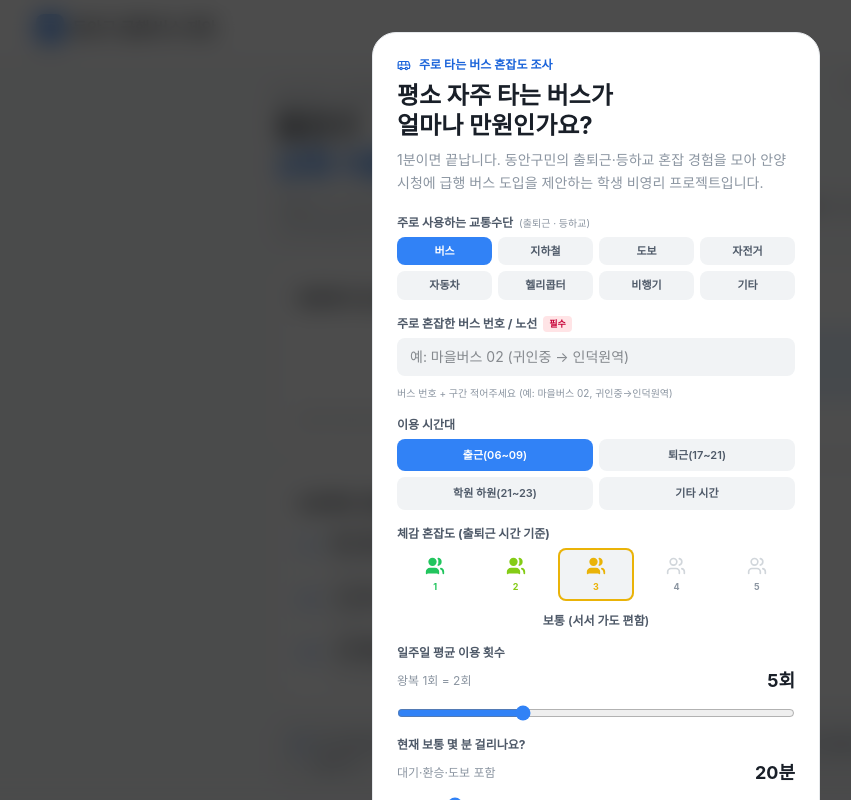
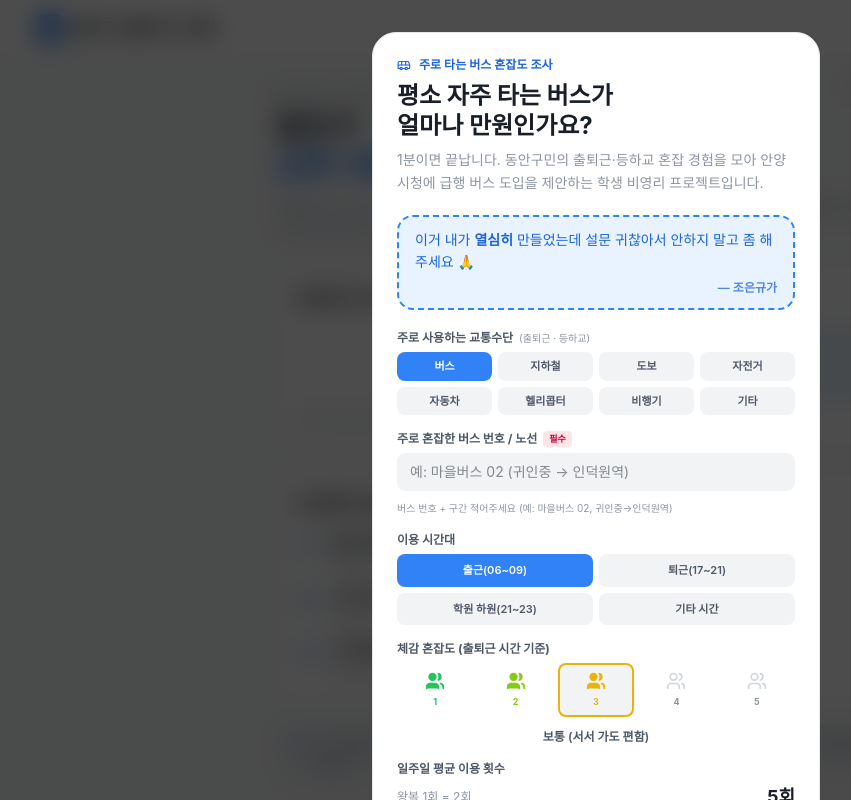
Before and after one commit to com01055813479-byte/dongan-bus-proposal, a Next.js app: page / in a window 1280 px wide. Shown: the top 800 px of the page, without its empty margins (44-895 px from the left). Built offline with nearby package versions, Linux system fonts and the light colour scheme.

Commit message:
ui: 설문 폼 상단에 친구들 부탁 메시지 추가

```diff
--- a/src/components/features/survey/WelcomeSurveyOverlay.tsx
+++ b/src/components/features/survey/WelcomeSurveyOverlay.tsx
@@ -145,6 +145,22 @@ export function WelcomeSurveyOverlay() {
             </h1>
             <p className="text-sm text-[var(--text-muted)] leading-relaxed">
               1분이면 끝납니다. 동안구민의 출퇴근·등하교 혼잡 경험을 모아 안양시청에 급행 버스 도입을 제안하는 학생 비영리 프로젝트입니다.
+            </p>
+          </div>
+
+          {/* 친구들에게 보내는 메시지 */}
+          <div
+            className="rounded-2xl px-4 py-3 border-2 border-dashed"
+            style={{
+              borderColor: "var(--accent)",
+              backgroundColor: "var(--accent-soft)",
+            }}
+          >
+            <p className="text-sm leading-relaxed text-[var(--accent-text)]">
+              이거 내가 <strong>열심히</strong> 만들었는데 설문 귀찮아서 안하지 말고 좀 해주세요 🙏
+            </p>
+            <p className="text-xs text-[var(--accent-text)] opacity-75 text-right mt-1.5 font-semibold">
+              — 조은규가
             </p>
           </div>
 
```
